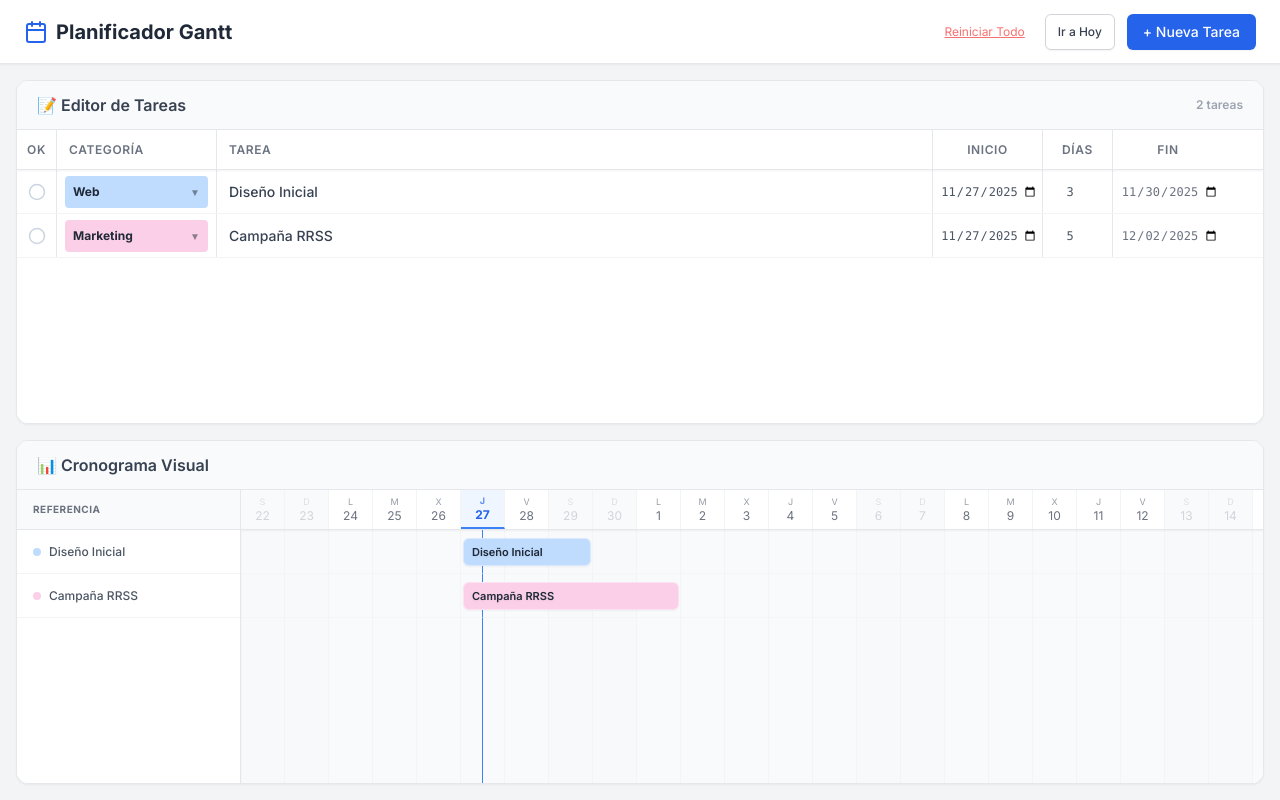
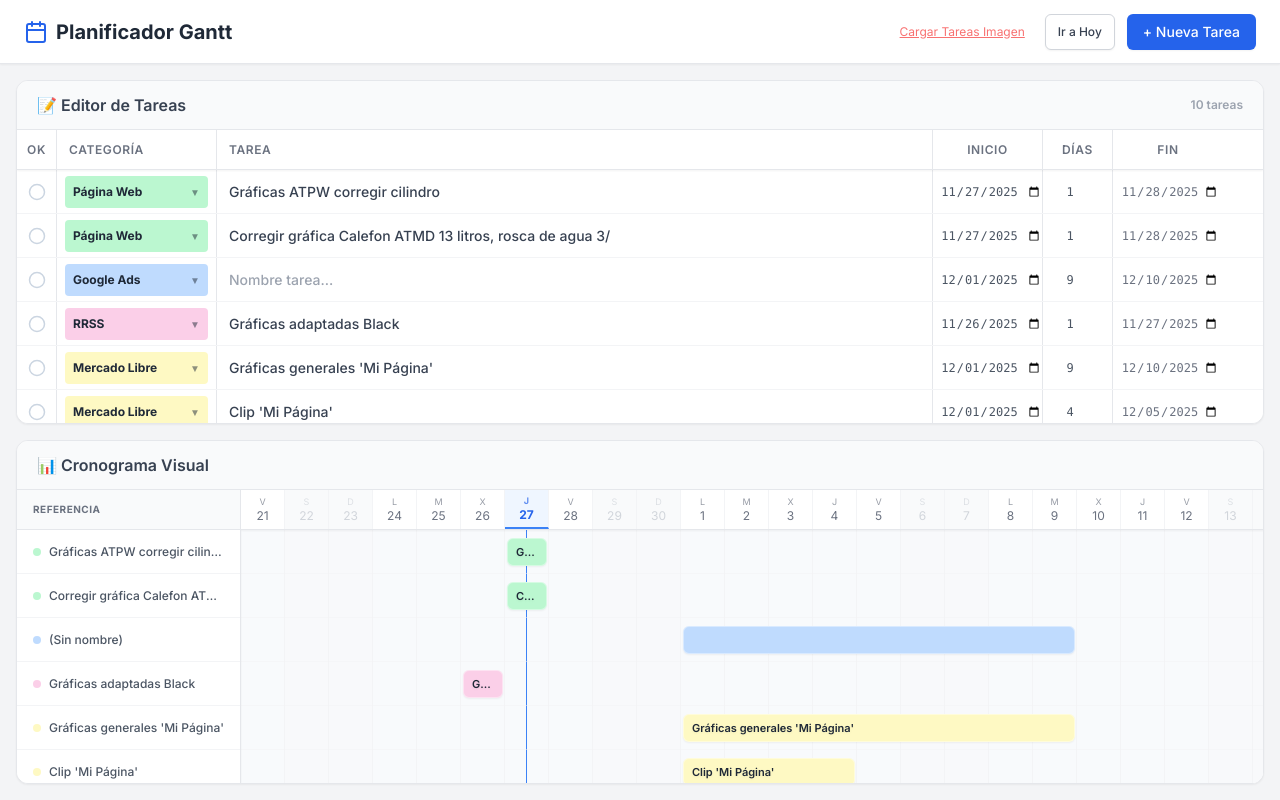
Before and after one commit to JhordanRomero/tc, a plain HTML site: page index.html in a window 1280 px wide. Drawn offline with nearby package versions, Linux system fonts and the light colour scheme.

Commit message:
Refactor HTML structure and improve comments
Updated comments for clarity, modified button titles, and adjusted input styles.

```diff
--- a/index.html
+++ b/index.html
@@ -12,7 +12,7 @@
     <style>
         @import url('https://fonts.googleapis.com/css2?family=Inter:wght@300;400;500;600;700&display=swap');
 
-        /* Aseguramos que la página ocupe todo el alto incluso si falla Tailwind */
+        /* Layout Full Screen */
         html, body { height: 100%; margin: 0; padding: 0; overflow: hidden; }
         body { font-family: 'Inter', sans-serif; background-color: #f3f4f6; color: #334155; }
 
@@ -22,7 +22,8 @@
         .custom-scrollbar::-webkit-scrollbar-thumb { background: #cbd5e1; border-radius: 4px; }
         .custom-scrollbar::-webkit-scrollbar-thumb:hover { background: #94a3b8; }
 
-        .input-ghost { background: transparent; border: none; outline: none; width: 100%; }
+        /* Inputs transparentes y llenos */
+        .input-ghost { background: transparent; border: none; outline: none; width: 100%; height: 100%; }
         .input-ghost:focus { background: rgba(255,255,255,0.5); }
 
         .fade-in { animation: fadeIn 0.1s ease-out forwards; }
@@ -36,15 +37,12 @@
     <div class="bg-white border-b px-6 py-3 flex justify-between items-center shadow-sm z-20 h-16 shrink-0" onclick="event.stopPropagation()">
         <div>
             <h1 class="text-xl font-bold text-gray-800 flex items-center gap-2">
-                <!-- Icono SVG manual por si falla Lucide -->
                 <svg xmlns="http://www.w3.org/2000/svg" width="24" height="24" viewBox="0 0 24 24" fill="none" stroke="currentColor" stroke-width="2" stroke-linecap="round" stroke-linejoin="round" class="text-blue-600"><rect width="18" height="18" x="3" y="4" rx="2" ry="2"/><line x1="16" y1="2" x2="16" y2="6"/><line x1="8" y1="2" x2="8" y2="6"/><line x1="3" y1="10" x2="21" y2="10"/></svg>
                 Planificador Gantt
             </h1>
         </div>
         <div class="flex gap-3">
-            <!-- Botón Reset de Emergencia -->
-            <button onclick="hardReset()" class="text-xs text-red-400 hover:text-red-600 underline px-2" title="Si algo falla, haz clic aquí">Reiniciar Todo</button>
-
+            <button onclick="hardReset()" class="text-xs text-red-400 hover:text-red-600 underline px-2" title="Reiniciar datos por defecto">Cargar Tareas Imagen</button>
             <button onclick="scrollToToday()" class="flex items-center gap-2 bg-white border border-gray-300 text-gray-700 hover:bg-gray-50 px-3 py-2 rounded-md transition-colors text-xs font-medium shadow-sm">
                 <span>Ir a Hoy</span>
             </button>
@@ -54,7 +52,7 @@
         </div>
     </div>
 
-    <!-- CONTENEDOR PRINCIPAL (Para asegurar que los hijos se expandan) -->
+    <!-- CONTENEDOR PRINCIPAL -->
     <div class="flex-1 flex flex-col overflow-hidden relative">
 
         <!-- TABLA DE TAREAS -->
@@ -74,9 +72,7 @@
                 <div class="h-full flex items-center justify-center"></div>
             </div>
 
-            <div class="overflow-y-auto custom-scrollbar flex-1 pb-10 bg-white" id="task-list">
-                <!-- Aquí se inyectan las filas -->
-            </div>
+            <div class="overflow-y-auto custom-scrollbar flex-1 pb-10 bg-white" id="task-list"></div>
         </div>
 
         <!-- GANTT VISUAL -->
@@ -106,25 +102,34 @@
         </div>
     </div>
 
-    <!-- MENÚS FLOTANTES -->
-
+    <!-- MENÚ FLOTANTE: EDITOR DE CATEGORÍA -->
     <div id="category-editor" class="hidden fixed bg-white rounded-lg shadow-xl border border-gray-200 w-72 p-4 z-50 fade-in" onclick="event.stopPropagation()">
         <div class="flex justify-between items-center mb-3">
             <h4 class="text-xs font-bold text-gray-500 uppercase">Editar Categoría</h4>
-            <button onclick="closeCategoryEditor()" class="text-gray-400 hover:text-gray-600">✕</button>
+            <button onclick="event.stopPropagation(); closeCategoryEditor()" class="text-gray-400 hover:text-red-500 transition-colors p-1 rounded-full hover:bg-gray-100">
+                <svg xmlns="http://www.w3.org/2000/svg" width="16" height="16" viewBox="0 0 24 24" fill="none" stroke="currentColor" stroke-width="2" stroke-linecap="round" stroke-linejoin="round"><path d="M18 6 6 18"/><path d="m6 6 12 12"/></svg>
+            </button>
         </div>
+
         <div class="mb-4">
-            <label class="block text-xs text-gray-600 mb-1">Nombre</label>
-            <input type="text" id="cat-name-input" class="w-full border border-gray-300 rounded px-2 py-1.5 text-sm focus:outline-none focus:border-blue-500 mb-2">
-            <div id="cat-suggestions" class="flex flex-wrap gap-1"></div>
+            <label class="block text-xs text-gray-600 mb-1 font-semibold">Nombre</label>
+            <input type="text" id="cat-name-input" class="w-full border border-gray-300 rounded px-2 py-1.5 text-sm focus:outline-none focus:border-blue-500 mb-2" placeholder="Escribe o selecciona...">
+
+            <div class="mt-2">
+                <label class="block text-[10px] text-gray-400 mb-1 uppercase tracking-wider">Selección Rápida</label>
+                <div id="cat-predefined" class="flex flex-wrap gap-1.5 max-h-24 overflow-y-auto custom-scrollbar p-1 border border-gray-50 rounded bg-gray-50"></div>
+            </div>
         </div>
+
         <div class="mb-4">
-            <label class="block text-xs text-gray-600 mb-2">Color</label>
+            <label class="block text-xs text-gray-600 mb-2 font-semibold">Color</label>
             <div class="grid grid-cols-6 gap-2" id="color-picker"></div>
         </div>
-        <button onclick="saveCategory()" class="w-full bg-blue-600 text-white text-xs font-medium py-2 rounded hover:bg-blue-700 transition-colors">Aplicar</button>
+
+        <button onclick="saveCategory()" class="w-full bg-blue-600 text-white text-xs font-medium py-2 rounded hover:bg-blue-700 transition-colors">Guardar Cambios</button>
     </div>
 
+    <!-- MENÚ FLOTANTE: ACCIONES -->
     <div id="action-menu" class="hidden fixed bg-white rounded-lg shadow-xl border border-gray-200 w-40 py-1 z-50 fade-in" onclick="event.stopPropagation()">
         <button onclick="event.stopPropagation(); actionDuplicate()" class="w-full text-left px-4 py-2 text-xs text-gray-700 hover:bg-gray-50 flex items-center gap-2 hover:text-blue-600">
             Duplicar
@@ -139,47 +144,68 @@
     </div>
 
     <script>
+        // CONFIGURACIÓN
         const COLOR_PALETTE = [
-            { name: 'Rojo', class: 'bg-red-200' }, { name: 'Naranja', class: 'bg-orange-200' },
-            { name: 'Ámbar', class: 'bg-amber-200' }, { name: 'Amarillo', class: 'bg-yellow-100' },
-            { name: 'Lima', class: 'bg-lime-200' }, { name: 'Verde', class: 'bg-green-200' },
-            { name: 'Esmeralda', class: 'bg-emerald-200' }, { name: 'Cian', class: 'bg-cyan-200' },
-            { name: 'Azul', class: 'bg-blue-200' }, { name: 'Violeta', class: 'bg-violet-200' },
-            { name: 'Rosa', class: 'bg-pink-200' }, { name: 'Gris', class: 'bg-gray-200' },
+            { name: 'Verde', class: 'bg-green-200' },
+            { name: 'Azul', class: 'bg-blue-200' },
+            { name: 'Rosa', class: 'bg-pink-200' },
+            { name: 'Amarillo', class: 'bg-yellow-100' },
+            { name: 'Rojo', class: 'bg-red-200' },
+            { name: 'Indigo', class: 'bg-indigo-200' },
+            { name: 'Cian', class: 'bg-cyan-200' },
+            { name: 'Naranja', class: 'bg-orange-200' },
+            { name: 'Lima', class: 'bg-lime-200' },
+            { name: 'Esmeralda', class: 'bg-emerald-200' },
+            { name: 'Violeta', class: 'bg-violet-200' },
+            { name: 'Gris', class: 'bg-gray-200' },
         ];
 
+        const PREDEFINED_CATEGORIES = [
+            "Página Web",
+            "Google Ads",
+            "RRSS",
+            "Mercado Libre",
+            "Retail",
+            "Locales",
+            "General"
+        ];
+
+        // TAREAS BASADAS EN LA IMAGEN ADJUNTA
         const DEFAULT_DATA = [
-            { id: 1, category: 'Web', task: 'Diseño Inicial', start: new Date().toISOString().split('T')[0], duration: 3, completed: false, color: 'bg-blue-200' },
-            { id: 2, category: 'Marketing', task: 'Campaña RRSS', start: new Date().toISOString().split('T')[0], duration: 5, completed: false, color: 'bg-pink-200' },
+            { id: 1, category: 'Página Web', task: 'Gráficas ATPW corregir cilindro', start: '2025-11-27', duration: 1, completed: false, color: 'bg-green-200' },
+            { id: 2, category: 'Página Web', task: 'Corregir gráfica Calefon ATMD 13 litros, rosca de agua 3/', start: '2025-11-27', duration: 1, completed: false, color: 'bg-green-200' },
+            { id: 3, category: 'Google Ads', task: '', start: '2025-12-01', duration: 9, completed: false, color: 'bg-blue-200' },
+            { id: 4, category: 'RRSS', task: 'Gráficas adaptadas Black', start: '2025-11-26', duration: 1, completed: false, color: 'bg-pink-200' },
+            { id: 5, category: 'Mercado Libre', task: "Gráficas generales 'Mi Página'", start: '2025-12-01', duration: 9, completed: false, color: 'bg-yellow-100' },
+            { id: 6, category: 'Mercado Libre', task: "Clip 'Mi Página'", start: '2025-12-01', duration: 4, completed: false, color: 'bg-yellow-100' },
+            { id: 7, category: 'Mercado Libre', task: "Gráficas Black 'Mi Página'", start: '2025-11-27', duration: 1, completed: false, color: 'bg-yellow-100' },
+            { id: 8, category: 'Retail', task: 'Gráficas ATPW para retail', start: '2025-11-26', duration: 2, completed: false, color: 'bg-red-200' },
+            { id: 9, category: 'Locales', task: '', start: '2025-12-01', duration: 9, completed: false, color: 'bg-indigo-200' },
+            { id: 10, category: 'General', task: 'Catálogo: terminar categoría calefones', start: '2025-12-01', duration: 4, completed: false, color: 'bg-cyan-200' }
         ];
 
         const DAY_WIDTH = 44;
         let tasks = [];
         let activeTaskId = null;
 
-        // --- CARGA DE DATOS SEGURA ---
+        // --- CORE ---
+        function init() {
+            loadData();
+            renderTable();
+            renderGantt();
+        }
+
         function loadData() {
             try {
                 const stored = localStorage.getItem('gantt_tasks_html');
                 if (stored) {
                     tasks = JSON.parse(stored);
-                    if (!Array.isArray(tasks)) throw new Error("Datos corruptos");
                 } else {
                     tasks = JSON.parse(JSON.stringify(DEFAULT_DATA));
                 }
             } catch (e) {
-                console.error("Error cargando datos, reiniciando:", e);
+                console.error("Error cargando datos", e);
                 tasks = JSON.parse(JSON.stringify(DEFAULT_DATA));
-            }
-        }
-
-        // --- FUNCIONES CORE ---
-        function init() {
-            loadData();
-            renderTable();
-            renderGantt();
-            if (typeof lucide !== 'undefined') {
-                lucide.createIcons();
             }
         }
 
@@ -189,14 +215,14 @@
             renderGantt();
         }
 
-        // --- RESET DE EMERGENCIA ---
         function hardReset() {
-            if(confirm("¿Reiniciar todo a los valores por defecto? Se borrarán tus cambios.")) {
+            if(confirm("¿Cargar las tareas de la imagen y reiniciar todo?")) {
                 localStorage.removeItem('gantt_tasks_html');
                 location.reload();
             }
         }
 
+        // UTILS
         function escapeHtml(text) {
             if (!text) return "";
             return String(text).replace(/"/g, "&quot;").replace(/'/g, "&#039;");
@@ -218,9 +244,7 @@
             return diffDays > 0 ? diffDays : 1;
         }
 
-        function idsMatch(id1, id2) {
-            return String(id1) === String(id2);
-        }
+        function idsMatch(id1, id2) { return String(id1) === String(id2); }
 
         // --- RENDERIZADO ---
         function renderTable() {
@@ -233,11 +257,9 @@
                 const opacityClass = task.completed ? 'opacity-50 grayscale' : '';
                 const completedBg = task.completed ? 'bg-gray-50' : 'bg-white';
 
-                // Iconos SVG en línea por seguridad (si falla Lucide)
                 const checkIcon = task.completed
                     ? `<svg xmlns="http://www.w3.org/2000/svg" width="18" height="18" viewBox="0 0 24 24" fill="#dcfce7" stroke="#22c55e" stroke-width="2" stroke-linecap="round" stroke-linejoin="round"><circle cx="12" cy="12" r="10"/><path d="m9 12 2 2 4-4"/></svg>`
                     : `<svg xmlns="http://www.w3.org/2000/svg" width="18" height="18" viewBox="0 0 24 24" fill="none" stroke="#cbd5e1" stroke-width="2" stroke-linecap="round" stroke-linejoin="round"><circle cx="12" cy="12" r="10"/></svg>`;
-
                 const dotsIcon = `<svg xmlns="http://www.w3.org/2000/svg" width="16" height="16" viewBox="0 0 24 24" fill="none" stroke="currentColor" stroke-width="2" stroke-linecap="round" stroke-linejoin="round"><circle cx="12" cy="12" r="1"/><circle cx="12" cy="5" r="1"/><circle cx="12" cy="19" r="1"/></svg>`;
 
                 const row = document.createElement('div');
@@ -245,9 +267,7 @@
 
                 row.innerHTML = `
                     <div class="border-r h-full flex items-center justify-center">
-                        <button onclick="toggleComplete('${task.id}')" class="hover:scale-110 transition-transform">
-                            ${checkIcon}
-                        </button>
+                        <button onclick="toggleComplete('${task.id}')" class="hover:scale-110 transition-transform">${checkIcon}</button>
                     </div>
                     <div class="border-r h-full px-2 py-1 flex items-center ${opacityClass}">
                         <div onclick="openCategoryMenu(event, '${task.id}')" class="w-full h-8 px-2 rounded flex items-center justify-between cursor-pointer hover:brightness-95 text-xs font-bold text-gray-800 ${task.color || 'bg-gray-200'}">
@@ -258,15 +278,26 @@
                     <div class="border-r h-full px-3 py-1 flex items-center ${opacityClass}">
                         <input type="text" value="${escapeHtml(task.task)}" onchange="updateTask('${task.id}', 'task', this.value)" class="input-ghost text-sm font-medium text-gray-700 placeholder-gray-400" placeholder="Nombre tarea...">
                     </div>
-                    <div class="border-r h-full px-1 py-1 flex items-center justify-center ${opacityClass}">
-                        <input type="date" value="${task.start}" onchange="updateStart('${task.id}', this.value)" class="input-ghost text-center text-xs font-mono text-gray-600 cursor-pointer">
+
+                    <div class="border-r h-full px-1 py-1 flex items-center justify-center ${opacityClass} relative hover:bg-gray-100 transition-colors cursor-pointer">
+                        <input type="date" value="${task.start}"
+                            onclick="try { this.showPicker(); } catch(e) {}"
+                            onchange="updateStart('${task.id}', this.value)"
+                            class="input-ghost text-center text-xs font-mono text-gray-600 cursor-pointer w-full h-full absolute inset-0 opacity-0 sm:opacity-100">
+                        <span class="pointer-events-none absolute text-xs font-mono text-gray-600 sm:hidden">${task.start}</span>
                     </div>
+
                     <div class="border-r h-full px-1 py-1 flex items-center justify-center ${opacityClass}">
                         <input type="number" min="1" value="${task.duration}" onchange="updateDuration('${task.id}', this.value)" class="input-ghost text-center text-xs font-mono text-gray-600">
                     </div>
-                    <div class="h-full px-1 py-1 flex items-center justify-center ${opacityClass}">
-                        <input type="date" value="${endDate}" onchange="updateEnd('${task.id}', this.value)" class="input-ghost text-center text-xs font-mono text-gray-500 cursor-pointer">
+
+                    <div class="h-full px-1 py-1 flex items-center justify-center ${opacityClass} relative hover:bg-gray-100 transition-colors cursor-pointer">
+                        <input type="date" value="${endDate}"
+                            onclick="try { this.showPicker(); } catch(e) {}"
+                            onchange="updateEnd('${task.id}', this.value)"
+                            class="input-ghost text-center text-xs font-mono text-gray-500 cursor-pointer w-full h-full">
                     </div>
+
                     <div class="h-full flex items-center justify-center relative">
                         <button onclick="openActionMenu(event, '${task.id}')" class="p-1.5 text-gray-400 hover:text-blue-600 hover:bg-blue-50 rounded transition-colors opacity-0 group-hover:opacity-100">
                             ${dotsIcon}
@@ -368,34 +399,26 @@
             window.timelineStart = startDate;
         }
 
-        // --- ACCIONES DE DATOS ---
+        // --- ACCIONES DATOS ---
         function updateTask(id, key, value) {
             tasks = tasks.map(t => idsMatch(t.id, id) ? { ...t, [key]: value } : t);
             saveData();
         }
-
         function updateStart(id, newDate) { updateTask(id, 'start', newDate); }
-
         function updateDuration(id, newDur) {
             const dur = parseInt(newDur) || 1;
             updateTask(id, 'duration', dur);
         }
-
         function updateEnd(id, newEndDate) {
             const task = tasks.find(t => idsMatch(t.id, id));
             if (!task) return;
             const days = getDaysDiff(task.start, newEndDate);
             updateDuration(id, days);
         }
-
         function toggleComplete(id) {
             const task = tasks.find(t => idsMatch(t.id, id));
-            if(task) {
-                task.completed = !task.completed;
-                saveData();
-            }
+            if(task) { task.completed = !task.completed; saveData(); }
         }
-
         function addNewTask() {
             const newTask = {
                 id: Date.now(),
@@ -414,22 +437,24 @@
             }, 50);
         }
 
+        // --- UI MENÚS ---
         function closeAllMenus() {
             document.getElementById('category-editor').classList.add('hidden');
             document.getElementById('action-menu').classList.add('hidden');
         }
 
-        // --- ACCIONES DE MENÚ ---
+        function closeCategoryEditor() {
+            document.getElementById('category-editor').classList.add('hidden');
+        }
+
         function openActionMenu(e, id) {
             e.stopPropagation();
             closeAllMenus();
             activeTaskId = id;
-
             const menu = document.getElementById('action-menu');
             const rect = e.currentTarget.getBoundingClientRect();
             let top = rect.bottom + 5;
             if (top + 120 > window.innerHeight) top = rect.top - 120 - 5;
-
             menu.style.top = `${top}px`;
             menu.style.left = `${rect.right - 160}px`;
             menu.classList.remove('hidden');
@@ -437,16 +462,12 @@
 
         function actionDelete() {
             if (!activeTaskId) return;
-            if(confirm('¿Estás seguro de que quieres eliminar esta tarea?')) {
+            if(confirm('¿Eliminar esta tarea?')) {
                 const idx = tasks.findIndex(t => idsMatch(t.id, activeTaskId));
-                if (idx > -1) {
-                    tasks.splice(idx, 1);
-                    saveData();
-                }
+                if (idx > -1) { tasks.splice(idx, 1); saveData(); }
             }
             closeAllMenus();
         }
-
         function actionDuplicate() {
             if (!activeTaskId) return;
             const task = tasks.find(t => idsMatch(t.id, activeTaskId));
@@ -458,7 +479,6 @@
             }
             closeAllMenus();
         }
-
         function actionNewAfter() {
              if (!activeTaskId) return;
              const newTask = {
@@ -489,10 +509,10 @@
 
             document.getElementById('cat-name-input').value = task.category;
 
-            const uniqueCats = [...new Set(tasks.map(t => JSON.stringify({n: t.category, c: t.color})))].map(s => JSON.parse(s));
-            const suggContainer = document.getElementById('cat-suggestions');
-            suggContainer.innerHTML = uniqueCats.slice(0, 5).map(c =>
-                `<button onclick="fillCategory('${escapeHtml(c.n)}', '${c.c}')" class="text-[10px] px-2 py-0.5 rounded-full bg-gray-100 hover:bg-gray-200 text-gray-600 truncate max-w-[100px]">${escapeHtml(c.n)}</button>`
+            // Rellenar lista de predefinidas
+            const predefContainer = document.getElementById('cat-predefined');
+            predefContainer.innerHTML = PREDEFINED_CATEGORIES.map(cat =>
+                `<button onclick="fillCategory('${escapeHtml(cat)}')" class="text-[10px] px-2 py-1 rounded bg-white border border-gray-200 text-gray-700 hover:bg-blue-50 hover:border-blue-200 hover:text-blue-700 transition-colors">${escapeHtml(cat)}</button>`
             ).join('');
 
             const colorContainer = document.getElementById('color-picker');
@@ -503,10 +523,9 @@
             menu.classList.remove('hidden');
         }
 
-        function fillCategory(name, color) {
+        function fillCategory(name) {
             document.getElementById('cat-name-input').value = name;
-            const colorDivs = document.querySelectorAll('#color-picker div');
-            colorDivs.forEach(d => { if(d.dataset.color === color) d.click(); });
+            // Opcional: Auto-seleccionar color basado en nombre si quisieras, pero no se pidió
         }
 
         function selectColor(colorClass, el) {
@@ -547,7 +566,6 @@
             document.getElementById('gantt-container').scrollTo({ left: Math.max(0, scrollPos), behavior: 'smooth' });
         }
 
-        // --- ARRANQUE ---
         window.addEventListener('DOMContentLoaded', init);
 
     </script>
```
